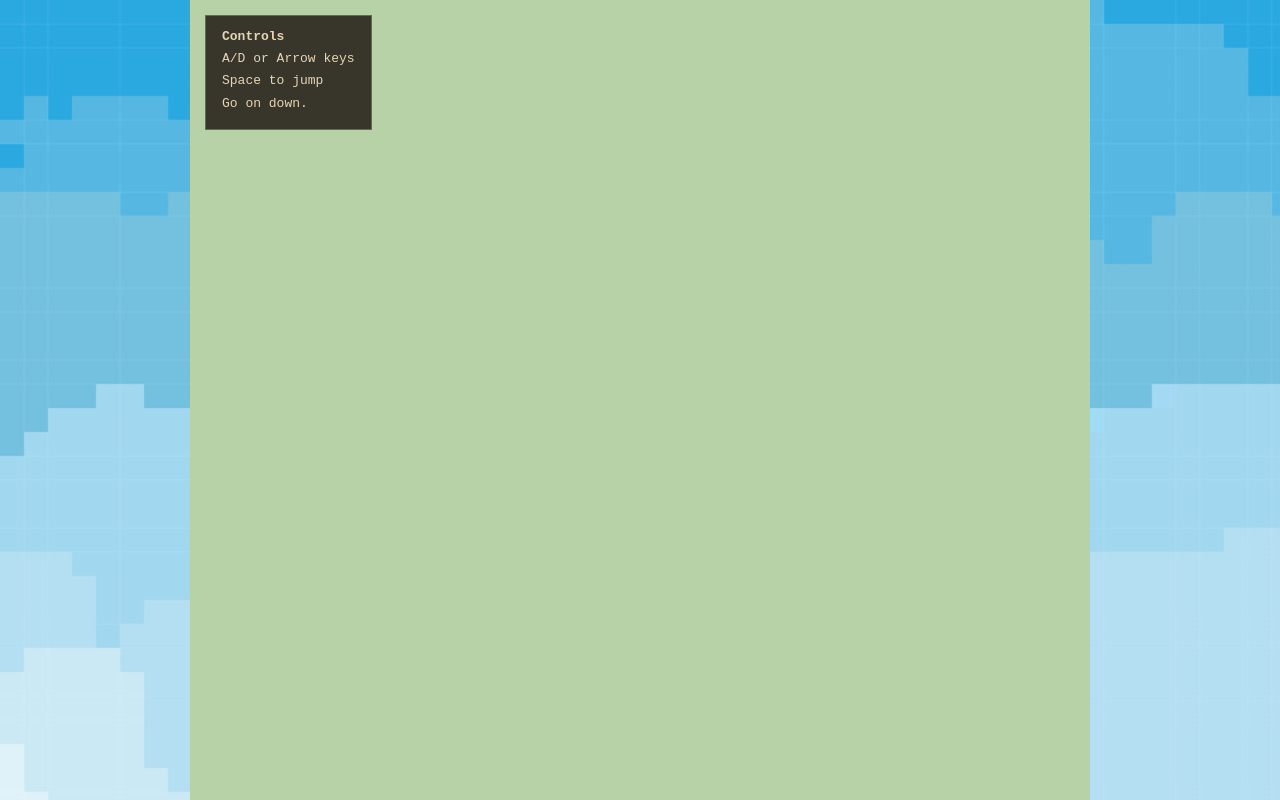
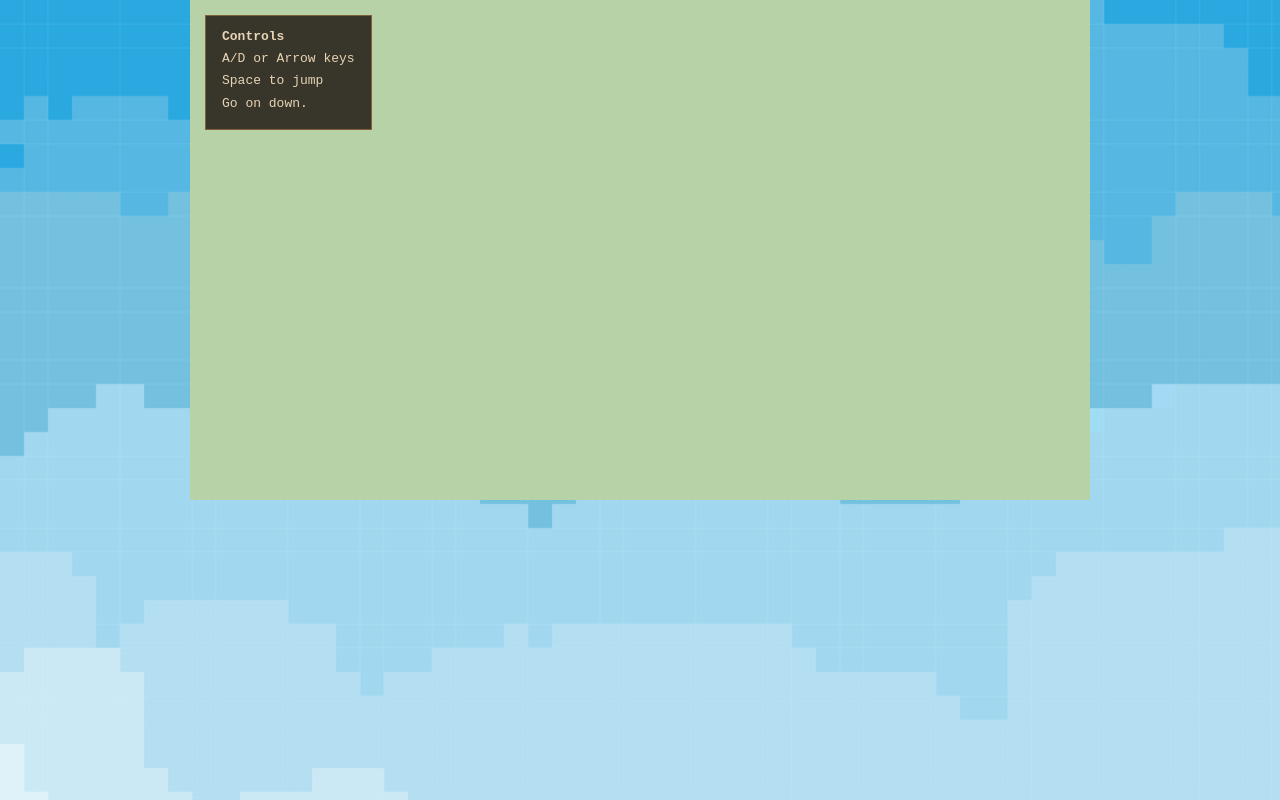
Before and after one commit to TheRealMythDeveloper/ABreak, a plain HTML site: page index.html in a window 1280 px wide. Shown: the top 800 px of the page. Drawn offline with Linux system fonts and the light colour scheme.

Commit message:
Ok try this on for size muahhahahh

```diff
--- a/style.css
+++ b/style.css
@@ -24,17 +24,17 @@ body {
     margin: 0;
     background-image: url(blue-sky-background-in-pixel-art-style-vector.webp);
     font-family: Georgia, serif;
-    color: #5b6552;
+
 }
 
-/* The visible game window */
+/* The visible game window, x now*/
 #game {
     width: 900px;
-    height: 900px;
+    height: 500px;
     max-width: 100vw;
     position: relative;
     margin: 0 auto;
-    overflow: auto;
+    overflow: hidden;
     background: #b8d2a8;
 }
 
@@ -50,7 +50,7 @@ body {
 #treeCanvas {
     display: block;
     width: 900px;
-    height: 900px;
+    height: 500px;
     image-rendering: pixelated;
 }
 
@@ -95,3 +95,8 @@ html, body {
     overflow-x: hidden;
     overflow-y: auto;
 }
+
+#dialouge {
+    width: 100%;
+    position:relative;
+}
```
Also changed, not shown: index.html (+2 -46 lines), break.js (line endings or trailing spaces).
